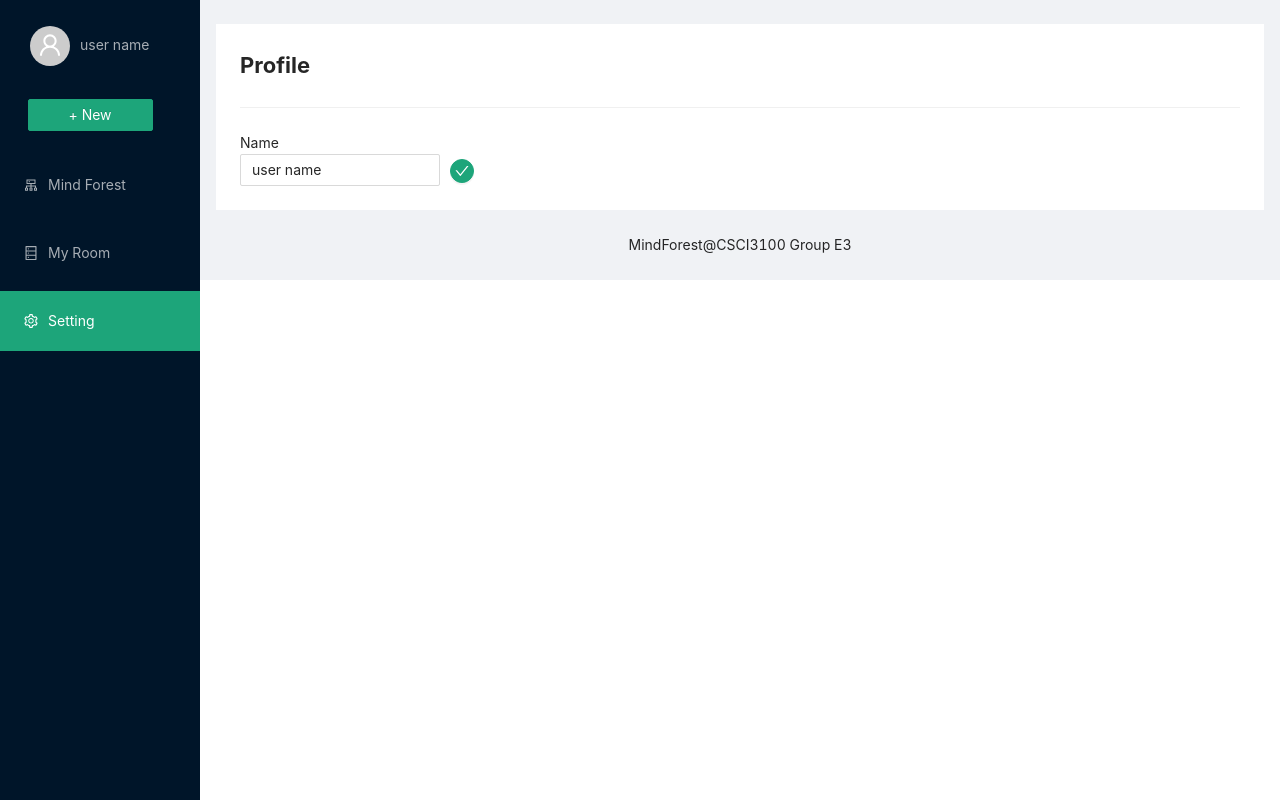
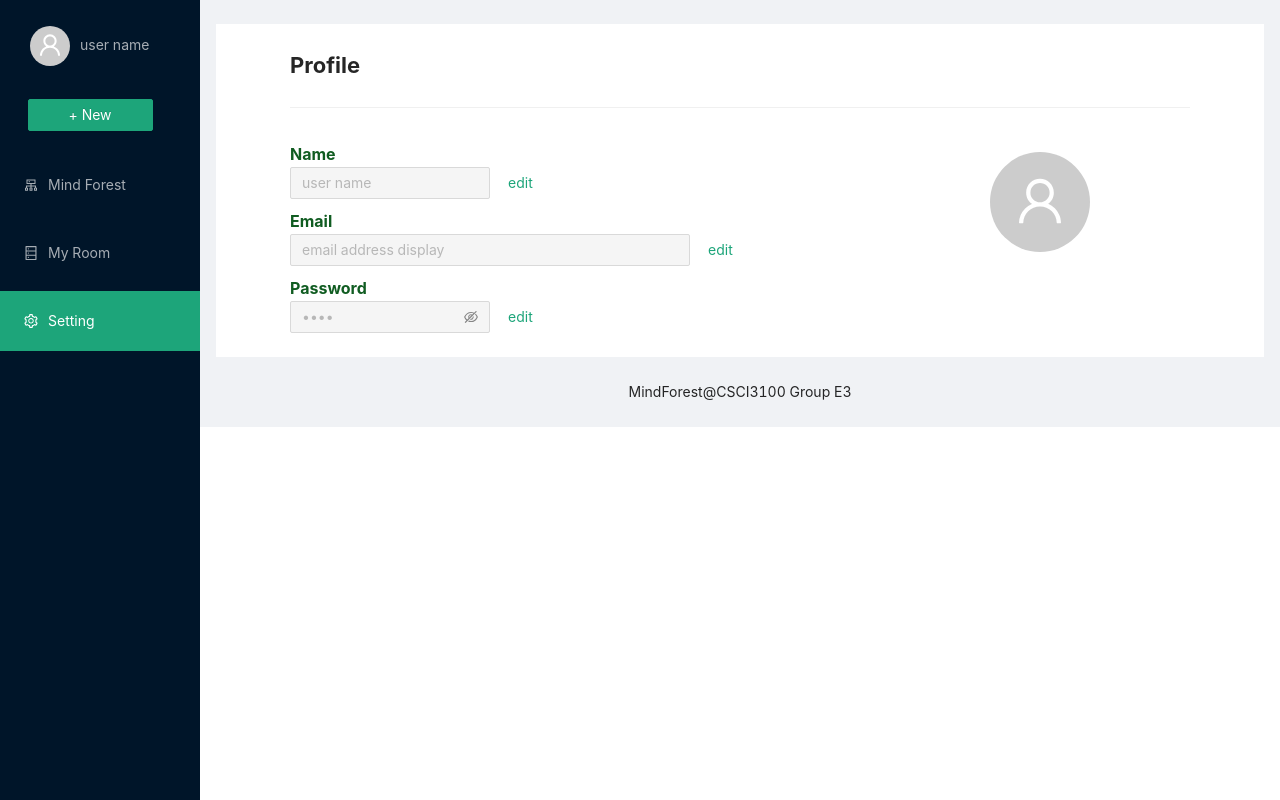
Before and after one commit to Moira-Z/3100Project_UserPage, a React (Create React App) app: page /setting in a window 1280 px wide. Built offline with nearby package versions, Linux system fonts and the light colour scheme.

Commit message:
setting page

```diff
--- a/src/components/Setting/index.js
+++ b/src/components/Setting/index.js
@@ -1,21 +1,77 @@
 import React from "react";
 import {Content} from "antd/es/layout/layout";
-import {CheckOutlined} from '@ant-design/icons';
-import {Card, List, Divider, Statistic, Layout, Input, Button} from 'antd';
+import {CheckOutlined, UserOutlined} from '@ant-design/icons';
+import {Divider, Avatar, Layout, Popover, Button, Input} from 'antd';
+import {Link} from "react-router-dom";
 
 export default class Setting extends React.Component {
+
+    constructor(props) {
+        super(props);
+        this.state={
+            disabledName: true,
+            disabledEmail: true,
+            disabledPw: true,
+        }
+    }
+
+    onNameClick (){
+         this.setState({disabledName: false});
+    };
+
+    onEmailClick (){
+         this.setState({disabledEmail: false});
+    };
+
+    onPwClick (){
+        this.setState({disabledPw: false});
+    };
+
     render () {
         return (
             <Layout>
-                <Content className="site-layout-background" style={{textAlign: "left"}}>
+                <Content className="site-layout-background" style={{textAlign: "left", paddingLeft: "50px", paddingRight: "50px"}}>
                     <div className="title">Profile</div>
                     <Divider />
-                    <div>Name</div>
-                    <Input placeholder="type your name" defaultValue="user name" style={{width: 200}}/>
-                    <div style={{display:"inline-block", paddingLeft: 10}}>
-                        <Button type="primary" shape="circle" size="small" icon={<CheckOutlined />} />
+                    <div>
+                        <div style={{float: "right", paddingRight: 100, paddingTop:20}}>
+                            <Popover content={<div>change avatar</div>} placement="bottom">
+
+                                    <Avatar
+                                        size={{ xs: 24, sm: 32, md: 40, lg: 64, xl: 100, xxl: 100 }}
+                                        icon={<UserOutlined />}
+                                    />
+
+                            </Popover>
+                        </div>
+                        <div style={{float: "left"}}>
+                        <div className="subtitle">Name</div>
+                            <Input placeholder="type your name" defaultValue="user name" style={{width: 200}} disabled ={this.state.disabledName}/>
+                        <div style={{display:"inline-block", paddingLeft: 10}}>
+                            <Button type="link" size="small"
+                                    onClick={() => this.onNameClick()}
+                                     >
+                                edit
+                            </Button>
+                        </div>
+                        <div className="subtitle">Email</div>
+                            <Input placeholder="type your address" defaultValue="email address display" style={{width: 400}} disabled={this.state.disabledEmail}/>
+                            <div style={{display:"inline-block", paddingLeft: 10}}>
+                                <Button type="link" size="small"
+                                        onClick={() => this.onEmailClick()}>
+                                    edit
+                                </Button>
+                            </div>
+                        <div className="subtitle">Password</div>
+                            <Input.Password placeholder="type your password" defaultValue="1234" style={{width: 200}} disabled={this.state.disabledPw}/>
+                            <div style={{display:"inline-block", paddingLeft: 10}}>
+                                <Button type="link" size="small"
+                                        onClick={() => this.onPwClick()}>
+                                    edit
+                                </Button>
+                            </div>
+                        </div>
                     </div>
-
                 </Content>
             </Layout>
         );
--- a/src/components/home/index.less
+++ b/src/components/home/index.less
@@ -16,3 +16,21 @@
     font-size: 22px;
     font-weight: bold;
 }
+
+.subtitle {
+    font-size: 16px;
+    font-weight: 650;
+    padding-top: 10px;
+    color: #105c21;
+}
+
+.info {
+    display: inline-block;
+    height: 32px;
+    width: 200px;
+    line-height: 32px;
+    border: 1px solid #d9d9d9;
+    border-radius: 2px;
+    padding-left: 11px;
+    background-color: #ededed;
+}
```
